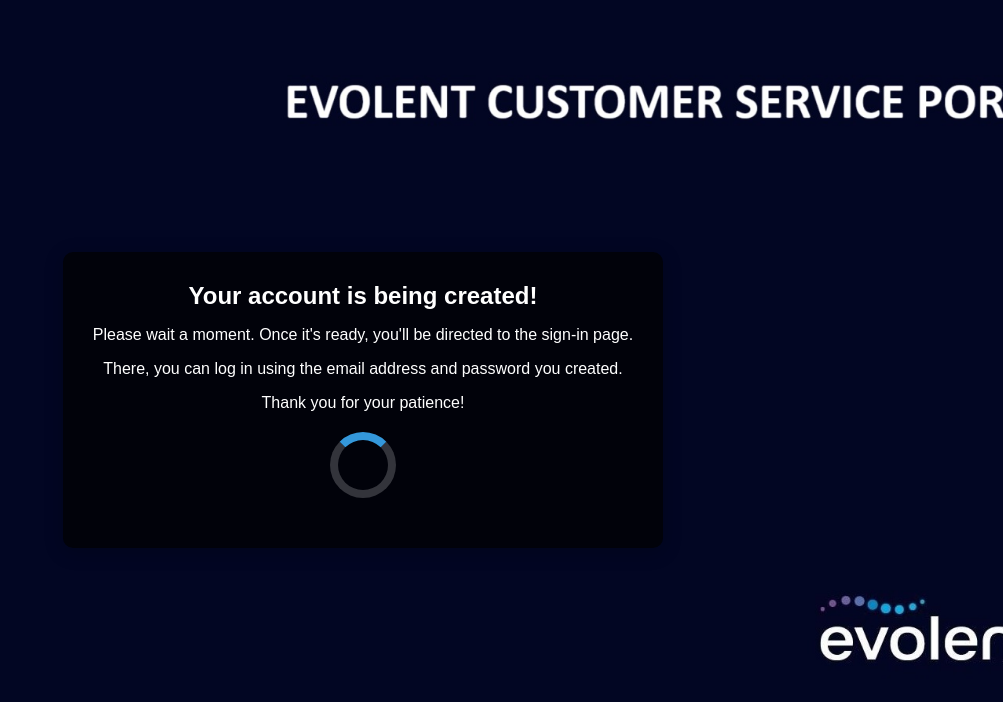
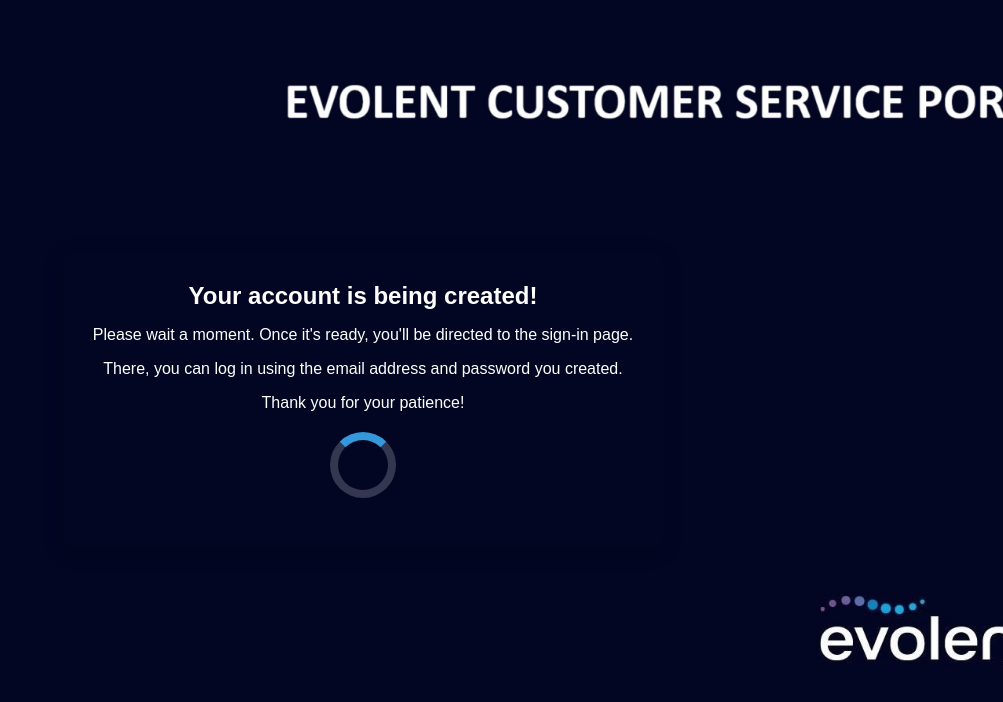
Before and after one commit to nandhakumarpv/loadingapp, a plain HTML site: page index.html in a window 1280 px wide. Shown: the whole page, without its empty margins (277-1280 px from the left). Drawn offline with Linux system fonts and the light colour scheme.

Commit message:
styles.css

```diff
--- a/styles.css
+++ b/styles.css
@@ -13,7 +13,7 @@ body, html {
 .loading-container {
     text-align: center;
     color: white; /* Set text color to white */
-    background: rgba(0, 0, 0, 0.7); /* Dark semi-transparent background for contrast */
+    background: #020623; /* Dark semi-transparent background for contrast */
     padding: 30px; /* Add padding for a nicer look */
     border-radius: 10px; /* Slightly rounded corners */
     box-shadow: 0 4px 20px rgba(0, 0, 0, 0.2); /* Add a subtle shadow */
```
